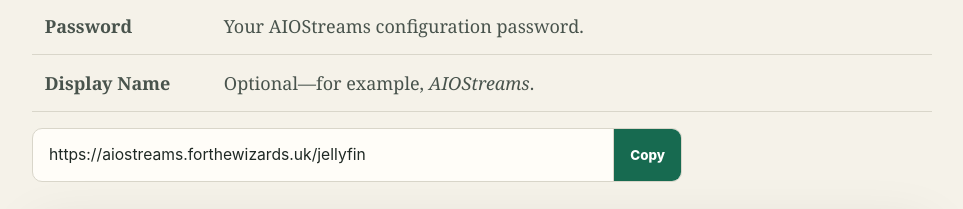
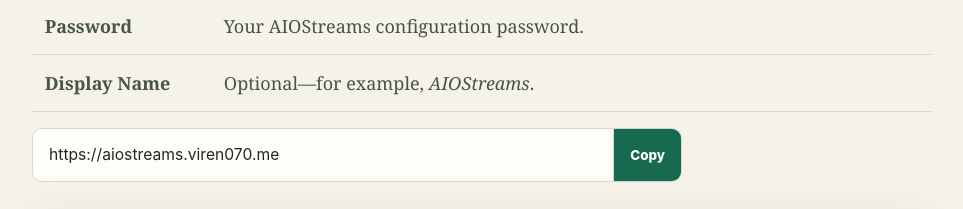
Before and after one commit to Synstresss/aiostreams-jellyfin-strand-guide, a plain HTML site: page index.html in a window 1280 px wide. Shown: the part 8702-8911 px from the top of the page, without its empty margins (158-1121 px from the left). Drawn offline with Linux system fonts and the light colour scheme.

Commit message:
Update index.html

```diff
--- a/index.html
+++ b/index.html
@@ -275,7 +275,7 @@
           <tr><td><strong>Display Name</strong></td><td>Optional—for example, <em>AIOStreams</em>.</td></tr>
         </tbody>
       </table>
-      <div class="copy-row"><code>https://aiostreams.forthewizards.uk/jellyfin</code><button type="button" data-copy>Copy</button></div>
+      <div class="copy-row"><code> https://aiostreams.viren070.me</code><button type="button" data-copy>Copy</button></div>
       <figure><img class="zoomable" src="assets/07-server-details.png" alt="Strand Add Server manual connection form"><figcaption>Paste the AIOStreams address into Server URL. The Remote URL is only needed when you maintain separate internal and public addresses.</figcaption></figure>
     </section>
 
```
